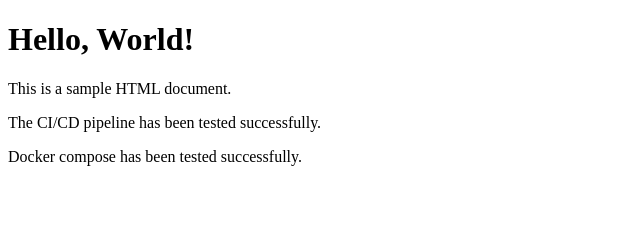
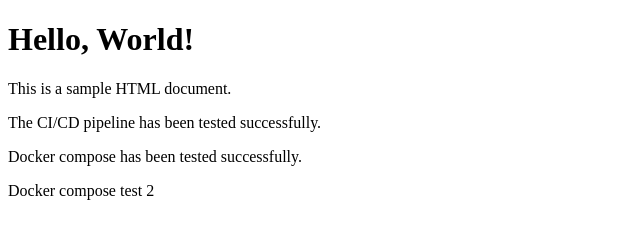
Before and after one commit to Ofcan1010/simple-devops-pipeline, a plain HTML site: page Web/index.html in a window 1280 px wide. Shown: the whole page, without its empty margins (0-640 px from the left). Drawn offline with Linux system fonts and the light colour scheme.

Commit message:
Docker compose test 2

```diff
--- a/Web/index.html
+++ b/Web/index.html
@@ -10,5 +10,7 @@
     <p>This is a sample HTML document.</p>
     <p>The CI/CD pipeline has been tested successfully.</p>
     <p>Docker compose has been tested successfully.</p>
+    <p>Docker compose test 2</p>
+
 </body>
 </html>
```
